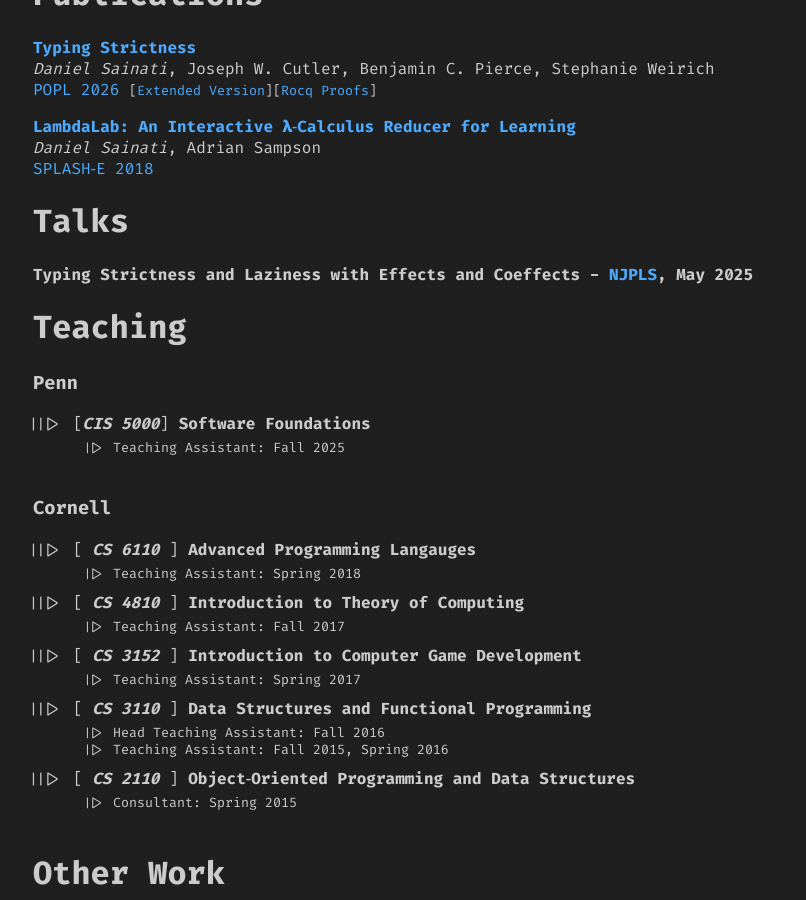
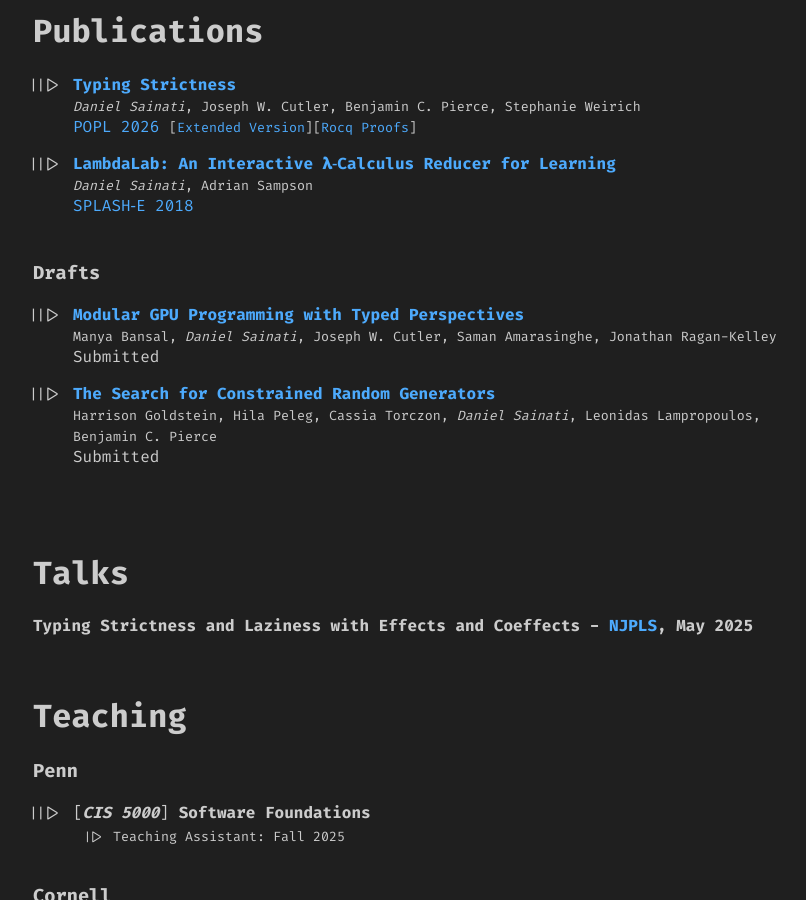
Before and after one commit to dsainati1/website, a Jekyll site: the page built from index.md, in a window 1280 px wide and 900 px high, scrolled down 506 px. Shown: the whole window, without its empty margins (232-1038 px from the left). Built offline with Jekyll 4.4.1, drawn with Linux system fonts in a browser that asks for light colours.

Commit message:
add pldi drafts

```diff
--- a/index.md
+++ b/index.md
@@ -14,19 +14,36 @@ Before that, I did my B.S. and M.Eng. at [Cornell](https://www.cs.cornell.edu/),
 
 You can reach me at [sainati@seas.upenn.edu](mailto:sainati@seas.upenn.edu), or take a look at my [CV](./CV.pdf).
 
+<br />
+
 # Publications
 
-**[Typing Strictness](./typing-strictness-preprint.pdf)**\
-*Daniel Sainati*, Joseph W. Cutler, Benjamin C. Pierce, Stephanie Weirich\
-[POPL 2026](https://conf.researchr.org/home/POPL-2026) <small>[[Extended Version](https://doi.org/10.48550/arXiv.2510.16133)][[Rocq Proofs](https://github.com/plclub/typing-strictness)]<small>
+* **[Typing Strictness](./typing-strictness-preprint.pdf)**\
+<small>*Daniel Sainati*, Joseph W. Cutler, Benjamin C. Pierce, Stephanie Weirich</small> \
+[POPL 2026](https://conf.researchr.org/home/POPL-2026) <small>[[Extended Version](https://doi.org/10.48550/arXiv.2510.16133)][[Rocq Proofs](https://github.com/plclub/typing-strictness)]</small>
 
-**[LambdaLab: An Interactive 𝛌‑Calculus Reducer for Learning](https://www.cs.cornell.edu/~asampson/media/papers/lambdalab-splashe2018.pdf)**\
-*Daniel Sainati*, Adrian Sampson\
+* **[LambdaLab: An Interactive 𝛌‑Calculus Reducer for Learning](https://www.cs.cornell.edu/~asampson/media/papers/lambdalab-splashe2018.pdf)**\
+<small>*Daniel Sainati*, Adrian Sampson</small>\
 [SPLASH‑E 2018](https://2018.splashcon.org/track/splash-2018-SPLASH-E?)
+
+
+### Drafts
+
+* **[Modular GPU Programming with Typed Perspectives](https://arxiv.org/abs/2511.11939)**\
+<small>Manya Bansal, *Daniel Sainati*, Joseph W. Cutler, Saman Amarasinghe, Jonathan Ragan-Kelley</small>\
+Submitted
+
+* **[The Search for Constrained Random Generators](https://arxiv.org/abs/2511.12253)**\
+<small>Harrison Goldstein, Hila Peleg, Cassia Torczon, *Daniel Sainati*, Leonidas Lampropoulos, Benjamin C. Pierce</small>\
+Submitted
+
+<br />
 
 # Talks
 
 **Typing Strictness and Laziness with Effects and Coeffects - [NJPLS](https://njpls.org/may2025.html), May 2025**
+
+<br />
 
 # Teaching
 
@@ -55,6 +72,8 @@ You can reach me at [sainati@seas.upenn.edu](mailto:sainati@seas.upenn.edu), or
 * [ ***CS 2110*** ] **Object‑Oriented Programming and Data Structures**
     * Consultant: Spring 2015
 
+<br />
+
 # Other Work
 
 * I wrote some [lecture notes](./Effects_Lecture_Notes.pdf) about type and effect systems for a lecture I taught in Penn's type systems course (CIS 6700).
```
Also changed, not shown: 2 other files.
